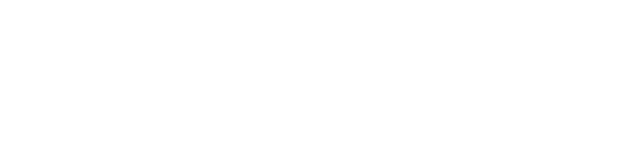
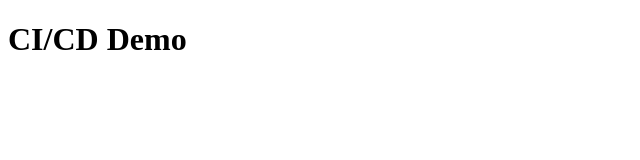
Before and after one commit to przpiw/ci-github-actions, a website built with webpack: page src/index.html in a window 1280 px wide. Shown: the whole page, without its empty margins (0-640 px from the left). Built offline with nearby package versions, Linux system fonts and the light colour scheme.

Commit message:
add build

```diff
--- a/src/index.html
+++ b/src/index.html
@@ -7,6 +7,6 @@
   <title>CI/CD Demo</title>
 </head>
 <body>
-
+  <h1>CI/CD Demo</h1>
 </body>
 </html>
```
